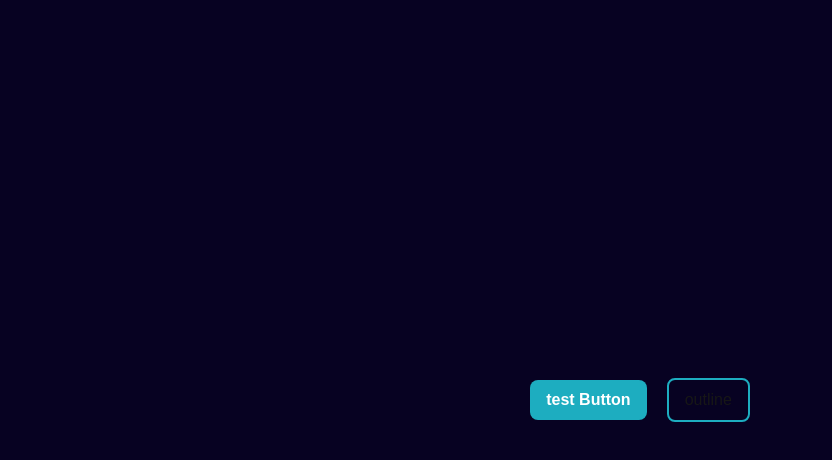
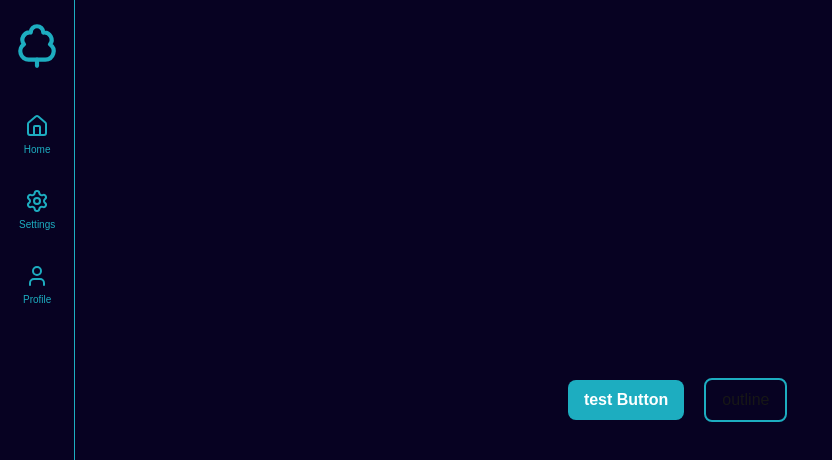
Before and after one commit to Quronest/quronest_frontend, a Next.js app: page /testing in a window 1280 px wide. Shown: the top 460 px of the page, without its empty margins (0-832 px from the left). Built offline with nearby package versions, Linux system fonts and the light colour scheme.

Commit message:
Basic side navigation bar added

```diff
--- a/src/app/(pages)/testing/page.tsx
+++ b/src/app/(pages)/testing/page.tsx
@@ -1,9 +1,12 @@
+import SideNavBar from '@/components/sideNavBar'
 import Button from '@/components/ui/button'
 import React from 'react'
 
 const TestingPage = () => {
     return (
-        <div className='flex items-center justify-center gap-5 h-screen'>
+        <div className='h-screen flex'>
+            <SideNavBar />
+            <div className='flex items-center justify-center gap-5 h-full w-full'>
                 <Button>
                     test Button
                 </Button>
@@ -11,6 +14,7 @@ const TestingPage = () => {
                     outline
                 </Button>
             </div>
+        </div>
     )
 }
 
--- a/src/app/globals.css
+++ b/src/app/globals.css
@@ -4,6 +4,7 @@
   --background: #070222;
   --foreground: #171717;
   --primary: #1DADC0;
+  --card:
 }
 
 @theme inline {
@@ -18,6 +19,7 @@
     --background: #06111B;
     --foreground: #ededed;
     --primary: #D8732B;
+    --card: #0d1a27;
   }
 }
 
--- /dev/null
+++ b/src/components/sideNavBar.tsx
@@ -0,0 +1,41 @@
+import { Home, Settings, TreeDeciduous, User } from 'lucide-react';
+import React, { ReactNode } from 'react';
+import Button from './ui/button';
+
+const navopts: Record<string, any>[] = [
+    {
+        label: "Home",
+        key: "home",
+        icon: <Home />
+    },
+    {
+        label: "Settings",
+        key: "settings",
+        icon: <Settings />
+    },
+    {
+        label: "Profile",
+        key: "profile",
+        icon: <User />
+    }
+]
+
+const SideNavBar = () => {
+    return (
+        <div className='h-screen border-r border-(--primary) bg-(--card) w-20 flex flex-col items-center gap-4 overflow-hidden'>
+            <span className='font-bold text-(--primary) bg-background flex items-center justify-center p-5'><TreeDeciduous size={50}/></span>
+            {navopts.map((opt, index) => <NavIcon key={index} label={opt.label} icon={opt.icon} />)}
+        </div>
+    )
+};
+
+const NavIcon = ({ label, icon }: { label: string, icon: ReactNode }) => {
+    return (
+        <Button variant='nav' className='bg-(--card) hover:brightness-120 flex flex-col! gap-1 items-center justify-center rounded-full! p-1 text-(--primary)'>
+            <span>{icon}</span>
+            <span className='text-[10px]'>{label}</span>
+        </Button>
+    )
+}
+
+export default SideNavBar
--- a/src/components/ui/button.tsx
+++ b/src/components/ui/button.tsx
@@ -4,7 +4,7 @@ import React, { ReactNode } from 'react'
 
 type ButtonProps = Omit<React.HTMLAttributes<HTMLButtonElement>, "type"> & {
     children: ReactNode,
-    variant?: "primary" | "outline",
+    variant?: "primary" | "outline" | "nav",
     className?: string,
     type?: "button" | "submit" | "reset",
     id?: string
@@ -13,6 +13,7 @@ type ButtonProps = Omit<React.HTMLAttributes<HTMLButtonElement>, "type"> & {
 const variants: Record<string, ClassValue> = {
     "primary": "text-white bg-(--primary) font-bold ",
     "outline": "bg-transparent border-2 border-(--primary) ",
+    "nav": "bg-(--card) active:brightness-80 active:translate-y-0.5! "
 
 }
 
```
Lines whose indentation alone changed are shown as unchanged.
